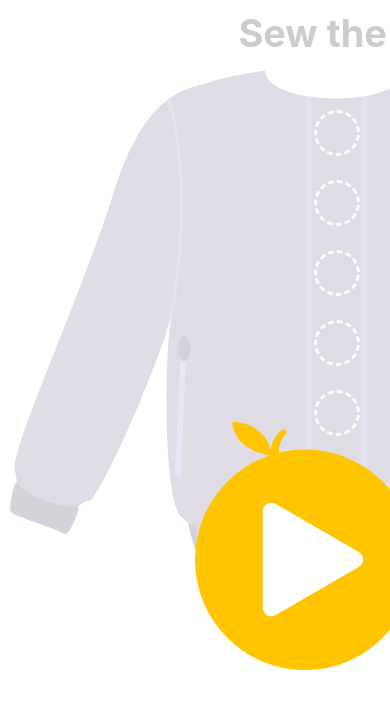
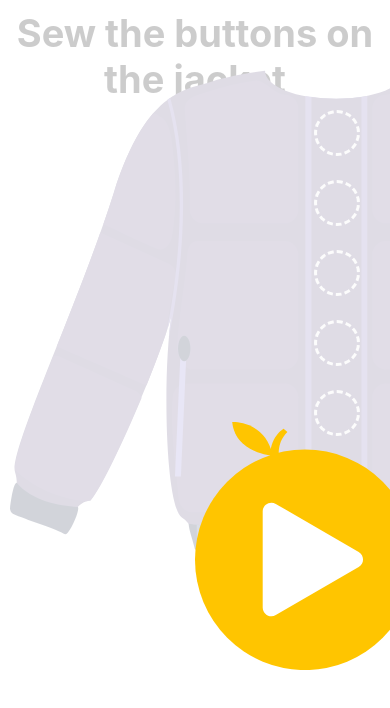
Before and after one commit to steven615/react-puzzle-game, a React (Create React App) app: page / in a window 390 px wide. Shown: the top 708 px of the page. Built offline with nearby package versions, Linux system fonts and the light colour scheme; the HTML template or start-up script is replaced by a standard one.

Commit message:
for test mobile, delete touch event of play button

```diff
--- a/src/App.js
+++ b/src/App.js
@@ -516,7 +516,6 @@ const App = () => {
       <div className="play-button-wall" ref={playWallElem}></div>
       <div
         className="play-button"
-        onTouchStart={handlePlay}
         onClick={handlePlay}
         ref={palyButtonElem}
       ></div>
--- a/src/App.scss
+++ b/src/App.scss
@@ -1,5 +1,6 @@
 .board {
-  width: 1024px;
+  max-width: 1024px;
+  width: 100%;
   min-height: 560px;
   position: relative;
   margin: 0 auto;
@@ -222,8 +223,8 @@
   position: absolute;
   left: 0;
   top: 0;
-  width: 100vw;
-  height: 100vh;
+  width: 100%;
+  height: 100%;
   z-index: 1000;
   background: #FFFFFF;
   opacity: 0.8;
@@ -239,6 +240,7 @@
   background-image: url('./assets/img/play1.svg');
   background-repeat: no-repeat;
   background-position: -440px 0;
+  cursor: pointer;
 }
 
 .end-animation {
```
Also changed, not shown: 10 other files (tests, documents, lock files or other folders).
